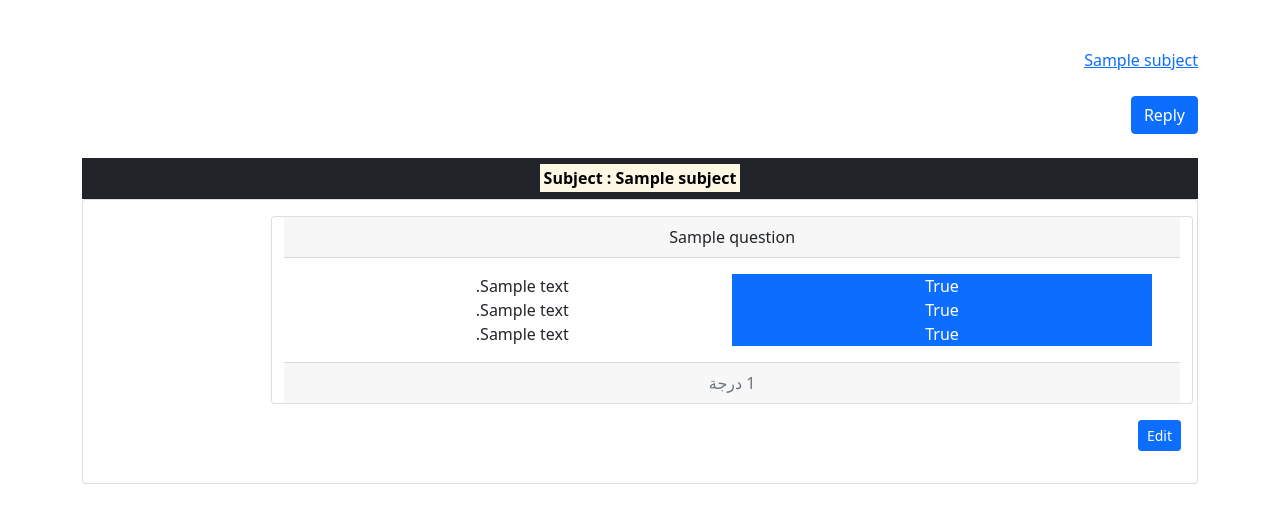
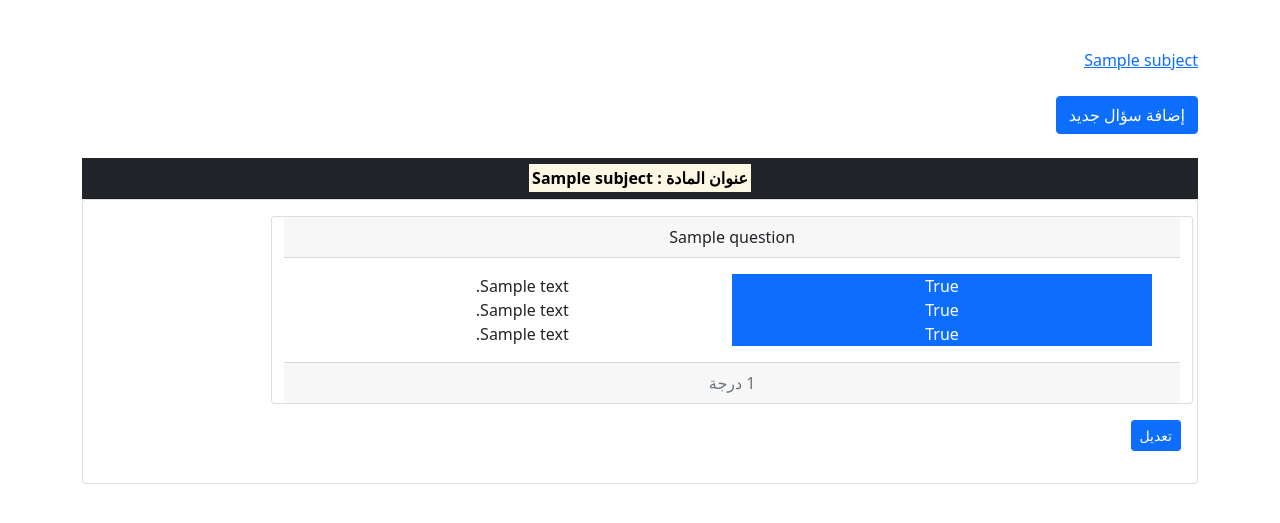
Before and after one commit to zinon-software/minasa, a Django app: page /teacher/1/room_id/1 in a window 1280 px wide. Shown: the part 56-579 px from the top of the page. Run offline with Django 3.2, Linux system fonts and the light colour scheme; a user stored in the database is signed in; tables that the repository leaves empty hold one stand-in row (values such as "Sample post"); some libraries are stand-ins or nearby versions.

Commit message:
update room question.question_type  html

```diff
--- a/templates/teacher/questions.html
+++ b/templates/teacher/questions.html
@@ -7,11 +7,11 @@
 {% block content %}
 
     <div class="mb-4">
-    <a href="{% url 'reply_questions' topic.created_by.pk topic.id %}" class="btn btn-primary">Reply</a>
+    <a href="{% url 'reply_questions' topic.created_by.pk topic.id %}" class="btn btn-primary">إضافة سؤال جديد</a>
     </div>
     <div class="card-header text-white bg-dark py-2 px-3" align="center">
       <b>
-        <mark>Subject :   {{ topic.name }}  </mark>
+        <mark> عنوان المادة :   {{ topic.name }}  </mark>
       </b>
     </div>
 
@@ -56,7 +56,7 @@
                   </div>
                 {% if question.created_by == user %}
                   <div class="mt-3">
-                    <a href="{% url 'edit_questions' question.subject.created_by.pk question.subject.pk question.pk %}" class="btn btn-primary btn-sm" role="button">Edit</a>
+                    <a href="{% url 'edit_questions' question.subject.created_by.pk question.subject.pk question.pk %}" class="btn btn-primary btn-sm" role="button">تعديل</a>
                   </div>
                 {% endif %}
               </div>
```
Also changed, not shown: templates/main/examination_room.html (+15 -0 lines).
